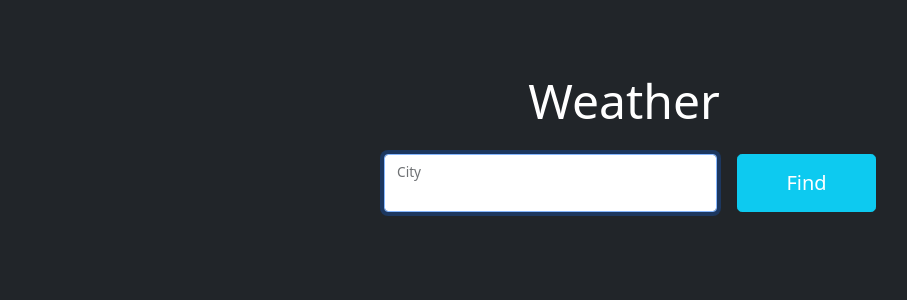
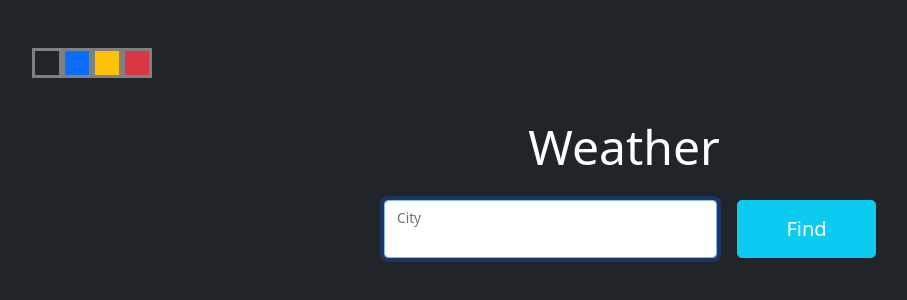
Before and after one commit to Re-Dnor/weather, a React (Create React App) app: page / in a window 1280 px wide. Shown: the top 300 px of the page, without its empty margins (16-923 px from the left). Built offline with nearby package versions, Linux system fonts and the light colour scheme.

Commit message:
add themes

```diff
--- a/src/App.jsx
+++ b/src/App.jsx
@@ -3,12 +3,38 @@ import Form from "./Components/Form.jsx";
 import Content from "./Components/Content.jsx"
 import getData from './Utils/getData.js'
 import parse from "./Utils/parser.js";
+import ThemeContext from "./Components/Context/ThemeContext.js";
+
+
+const themes = [
+  {
+    name: 'black',
+    className: 'bg-dark',
+    id: 0
+  },
+  {
+    name: 'blue',
+    className: 'bg-primary',
+    id: 1,
+  },
+  {
+    name: 'yellow',
+    className: 'bg-warning',
+    id: 2
+  },
+  {
+    name: 'red',
+    className: 'bg-danger',
+    id: 3
+  }
+];
 
 const App = (props) => {
-  const [weatherData, setWeatherData] = useState({})
+  const [weatherData, setWeatherData] = useState({});
   const [errorFeedback, setErrorFeedback] = useState('');
+  const [currentTheme, setStateTheme] = useState(themes[0]);
+
   const handleSubmitForm = (value, setStateCity) => {
-
     getData(value)
     .then((xml) => {
       const { contents } = xml.data;
@@ -39,8 +65,10 @@ const App = (props) => {
   return (
     <main className="d-flex min-vh-100 flex-column bg-dark">
       <div className="flex-grow-1 text-white">
+        <ThemeContext.Provider value={{themes, currentTheme, setStateTheme}}>
         <Form weatherData={weatherData} errorFeedback={errorFeedback}  handleSubmitForm={handleSubmitForm} />
         <Content weatherData={weatherData} />
+        </ThemeContext.Provider>
       </div>
     </main>
   )
--- /dev/null
+++ b/src/Components/Context/ThemeContext.js
@@ -0,0 +1,7 @@
+import { createContext } from 'react';
+
+export default createContext({
+  themes: [],
+  theme: {},
+  setTheme: () => { },
+});
--- a/src/Components/Form.jsx
+++ b/src/Components/Form.jsx
@@ -1,9 +1,12 @@
-import React, {useState} from "react";
+import React, {useState, useContext} from "react";
 import cn from "classnames";
+import ThemeContext from "./Context/ThemeContext";
+import ThemeSwitcher from "./ThemeSwitcher.jsx";
 
 const Form = (props) => {
   const {handleSubmitForm, errorFeedback} = props;
   const [city, setStateCity] = useState('');
+  const {currentTheme} = useContext(ThemeContext);
   const classNamaFeedback = cn('feedback m-0 position-absolute medium', errorFeedback? 'text-danger' :'text-success')
 
   const submitForm = (e) => {
@@ -16,8 +19,13 @@ const Form = (props) => {
     setStateCity(e.target.value);
   }
 
+  const {className} = currentTheme;
+
+  const classNameTheme = cn("container-fluid p-5", className)
+
   return (
-    <section className="container-fluid p-5 bg-dark">
+    <section className={classNameTheme}>
+      <ThemeSwitcher />
       <div className="row">
         <div className="col-md-10 col-lg-5 mx-auto text-white">
           <h1 className="display-5 text-center m-4">Weather</h1>
--- /dev/null
+++ b/src/Components/ThemeSwitcher.jsx
@@ -0,0 +1,26 @@
+import { useContext} from "react";
+import ThemeContext from "./Context/ThemeContext";
+
+const ThemeSwitcher = () => {
+  const { themes, setStateTheme} = useContext(ThemeContext);
+
+  const styleTheme = {
+    width: '30px',
+    height: '30px',
+    border: '3px solid grey',
+  }
+
+  const changeTheme = (theme) => {
+    setStateTheme(theme)
+  }
+
+  return (
+    <div className="d-flex flex-row bd-highlight mb-3">
+    {themes.map((item) =>
+    <button className={item.className} style={styleTheme} id={item.id} key={item.id} onClick={() => changeTheme(item)}></button>
+    )}
+    </div>
+  )
+}
+
+export default ThemeSwitcher;
```
